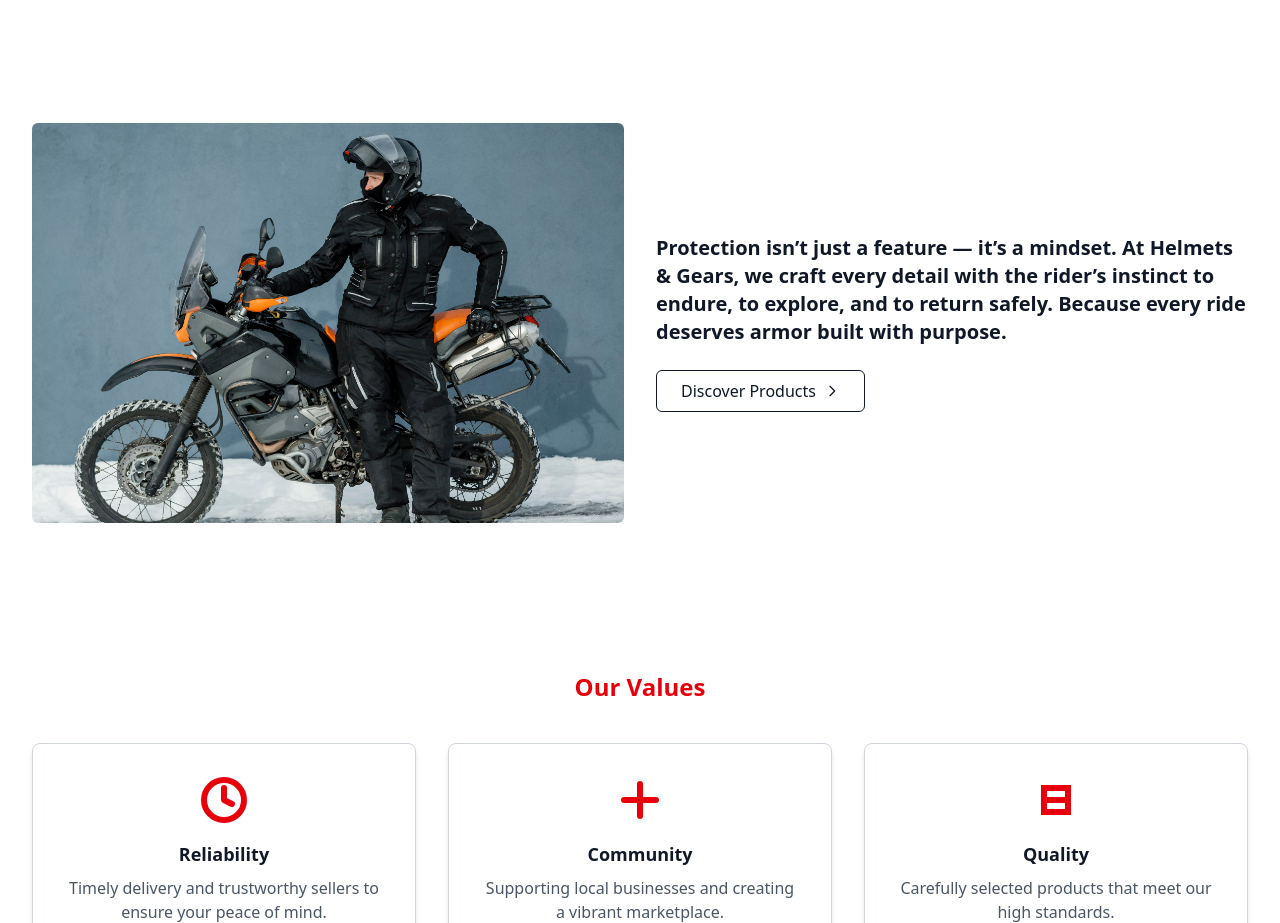
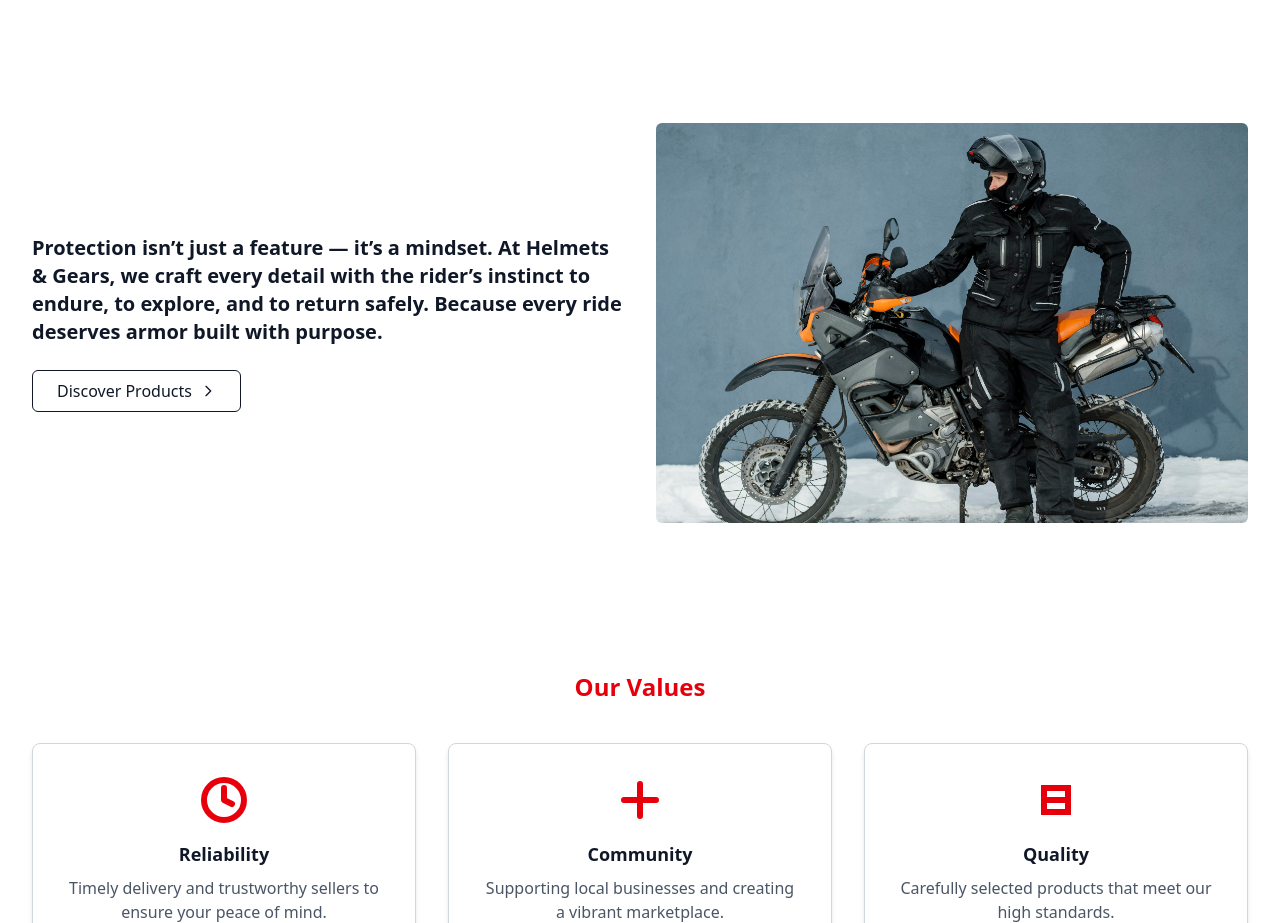
Before and after one commit to rajivg5aht/website, a React (Vite) app in the folder frontend/: page /about in a window 1280 px wide. Shown: the part 880-1803 px from the top of the page. Built offline with nearby package versions, Linux system fonts and the light colour scheme.

Commit message:
some updated in aboutpage

```diff
--- a/frontend/src/pages/About.jsx
+++ b/frontend/src/pages/About.jsx
@@ -89,7 +89,7 @@
         {/* Text and Image Section */}
         <section className="max-w-7xl mx-auto px-4 sm:px-6 lg:px-8 py-12 grid grid-cols-1 md:grid-cols-2 gap-8 h-150 items-center">
           {/* Image on the left for md and up */}
-          <div className="order-1 md:order-1">
+          <div className="order-2 md:order-2">
             <img
               src={standingImage}
               alt="Standing image"
@@ -98,7 +98,7 @@
           </div>
 
           {/* Text content on the right for md and up */}
-          <div className="space-y-6 order-2 md:order-2">
+          <div className="space-y-6 order-1 md:order-1">
             <h3 className="text-xl font-semibold">
               Protection isn’t just a feature — it’s a mindset. At Helmets &
               Gears, we craft every detail with the rider’s instinct to endure,
```
